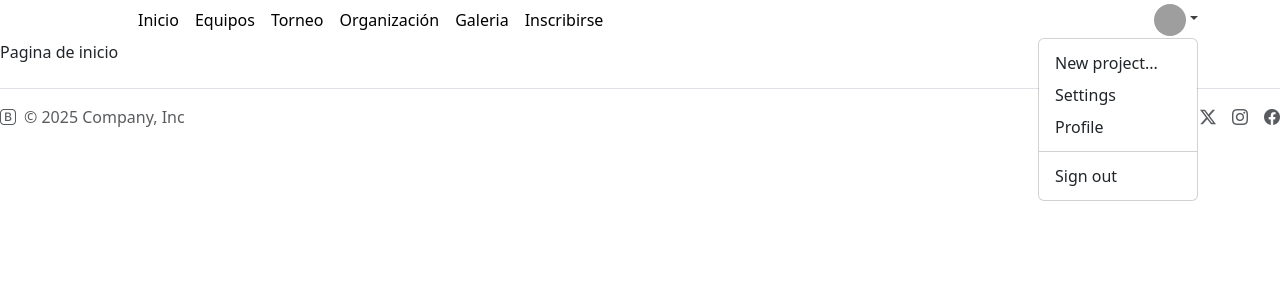
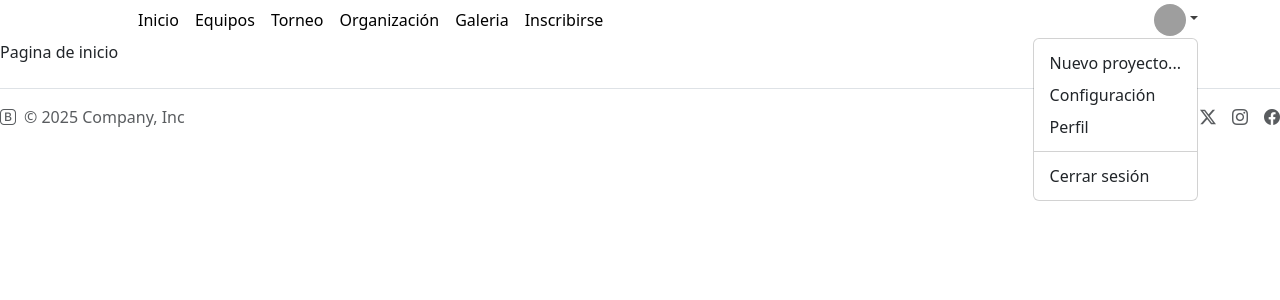
Before and after one commit to Hugocl01/RETO-DAW2-EQUIPO-3, a React (Vite) app in the folder frontend/: page / in a window 1280 px wide. Both pictures are taken after a click on the link 1175 px from the left and 20 px from the top of the page. Shown: the top 300 px of the page. Built offline with nearby package versions, Linux system fonts and the light colour scheme; grey boxes are pictures that could not be loaded.

Commit message:
Componente header y footer comentados

```diff
--- a/frontend/src/components/Footer.jsx
+++ b/frontend/src/components/Footer.jsx
@@ -1,7 +1,15 @@
+/**
+ * Componente de pie de página de la aplicación.
+ * Contiene información de copyright y enlaces a redes sociales.
+ *
+ * @component
+ * @returns {JSX.Element} Elemento JSX que representa el pie de página.
+ */
 function Footer() {
-
     return (
         <footer className="d-flex flex-wrap justify-content-between align-items-center py-3 my-4 border-top">
+
+            {/* Sección de copyright */}
             <div className="col-md-4 d-flex align-items-center">
                 <a href="/" className="mb-3 me-2 mb-md-0 text-body-secondary text-decoration-none lh-1">
                     <i className="bi bi-bootstrap"></i>
@@ -9,19 +17,20 @@ function Footer() {
                 <span className="mb-3 mb-md-0 text-body-secondary">© 2025 Company, Inc</span>
             </div>
 
+            {/* Enlaces a redes sociales */}
             <ul className="nav col-md-4 justify-content-end list-unstyled d-flex">
                 <li className="ms-3">
-                    <a className="text-body-secondary" href="#">
+                    <a className="text-body-secondary" href="#" aria-label="Twitter">
                         <i className="bi bi-twitter-x"></i>
                     </a>
                 </li>
                 <li className="ms-3">
-                    <a className="text-body-secondary" href="#">
+                    <a className="text-body-secondary" href="#" aria-label="Instagram">
                         <i className="bi bi-instagram"></i>
                     </a>
                 </li>
                 <li className="ms-3">
-                    <a className="text-body-secondary" href="#">
+                    <a className="text-body-secondary" href="#" aria-label="Facebook">
                         <i className="bi bi-facebook"></i>
                     </a>
                 </li>
--- a/frontend/src/components/Header.jsx
+++ b/frontend/src/components/Header.jsx
@@ -1,16 +1,26 @@
 import { Link } from "react-router-dom";
 
+/**
+ * Componente de encabezado de la aplicación.
+ * Contiene la barra de navegación y un menú desplegable de usuario.
+ *
+ * @component
+ * @returns {JSX.Element} Elemento JSX que representa el encabezado de la aplicación.
+ */
 function Header() {
     return (
         <header>
             <div className="container">
                 <div className="d-flex flex-wrap align-items-center justify-content-center justify-content-lg-start">
+
+                    {/* Logo con enlace a la página principal */}
                     <Link to="/" className="d-flex align-items-center mb-2 mb-lg-0 link-body-emphasis text-decoration-none">
                         <svg className="bi me-2" width="40" height="32" role="img" aria-label="Bootstrap">
                             <use xlinkHref="#bootstrap"></use>
                         </svg>
                     </Link>
 
+                    {/* Barra de navegación */}
                     <ul className="nav col-12 col-lg-auto me-lg-auto mb-2 justify-content-center mb-md-0">
                         <li><Link to="/" className="nav-link px-2 link-body-emphasis">Inicio</Link></li>
                         <li><Link to="/equipos" className="nav-link px-2 link-body-emphasis">Equipos</Link></li>
@@ -20,16 +30,17 @@ function Header() {
                         <li><Link to="/inscribirse" className="nav-link px-2 link-body-emphasis">Inscribirse</Link></li>
                     </ul>
 
+                    {/* Menú desplegable de usuario */}
                     <div className="dropdown text-end">
                         <a href="#" className="d-block link-body-emphasis text-decoration-none dropdown-toggle" data-bs-toggle="dropdown" aria-expanded="false">
-                            <img src="https://github.com/mdo.png" alt="mdo" width="32" height="32" className="rounded-circle" />
+                            <img src="https://github.com/mdo.png" alt="Perfil de usuario" width="32" height="32" className="rounded-circle" />
                         </a>
                         <ul className="dropdown-menu text-small">
-                            <li><a className="dropdown-item" href="#">New project...</a></li>
-                            <li><a className="dropdown-item" href="#">Settings</a></li>
-                            <li><a className="dropdown-item" href="#">Profile</a></li>
+                            <li><a className="dropdown-item" href="#">Nuevo proyecto...</a></li>
+                            <li><a className="dropdown-item" href="#">Configuración</a></li>
+                            <li><a className="dropdown-item" href="#">Perfil</a></li>
                             <li><hr className="dropdown-divider" /></li>
-                            <li><a className="dropdown-item" href="#">Sign out</a></li>
+                            <li><a className="dropdown-item" href="#">Cerrar sesión</a></li>
                         </ul>
                     </div>
                 </div>
```
